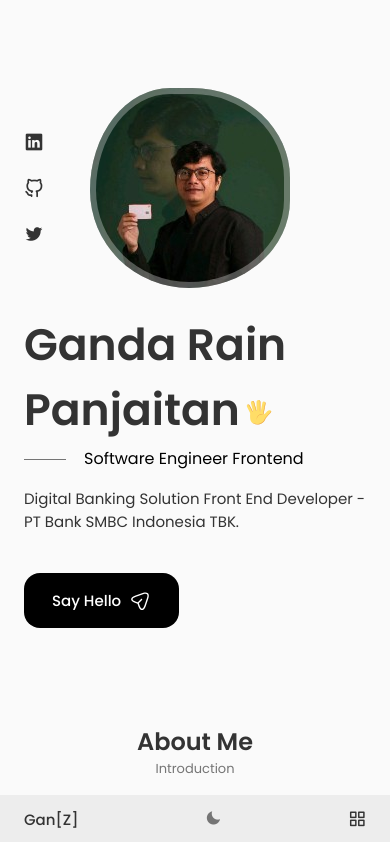
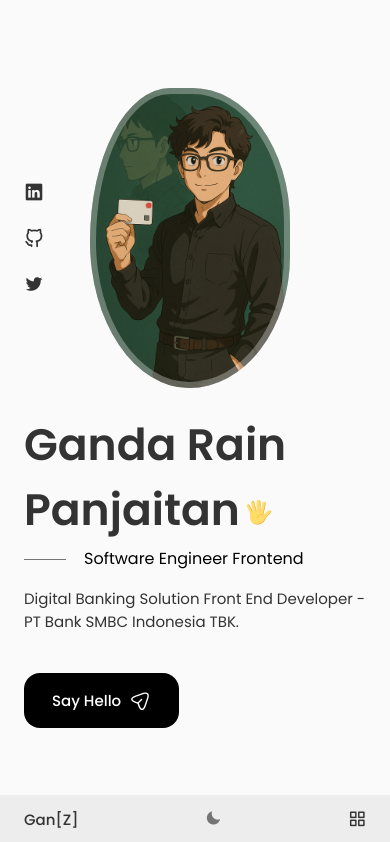
Before and after one commit to gandarain/gandarainpanjaitan, a Next.js app: page / in a window 390 px wide. Shown: the top 842 px of the page. Built offline with nearby package versions, Linux system fonts and the light colour scheme.

Commit message:
change image profile

```diff
--- a/src/components/home/home.module.css
+++ b/src/components/home/home.module.css
@@ -69,7 +69,7 @@
   order: 1;
   justify-self: center;
   width: 200px;
-  height: 200px;
+  height: 300px;
   animation: profile__animate 8s ease-in-out infinite 1s;
 }
 
@@ -117,7 +117,7 @@
 
   .home__img {
     width: 250px;
-    height: 250px;
+    height: 300px;
     box-shadow: inset 0 0 0 8px rgb(255 255 255 / 30%);
   }
 }
@@ -141,7 +141,7 @@
   .home__img {
     box-shadow: inset 0 0 0 6px rgb(255 255 255 / 30%);
     width: 200px;
-    height: 200px;
+    height: 300px;
   }
 }
 
@@ -149,7 +149,7 @@
 @media screen and (max-width: 350) {
   .home__img {
     width: 180px;
-    height: 180px;
+    height: 300px;
   }
 
   .home__hand {
```
Also changed, not shown: public/about.jpeg.
